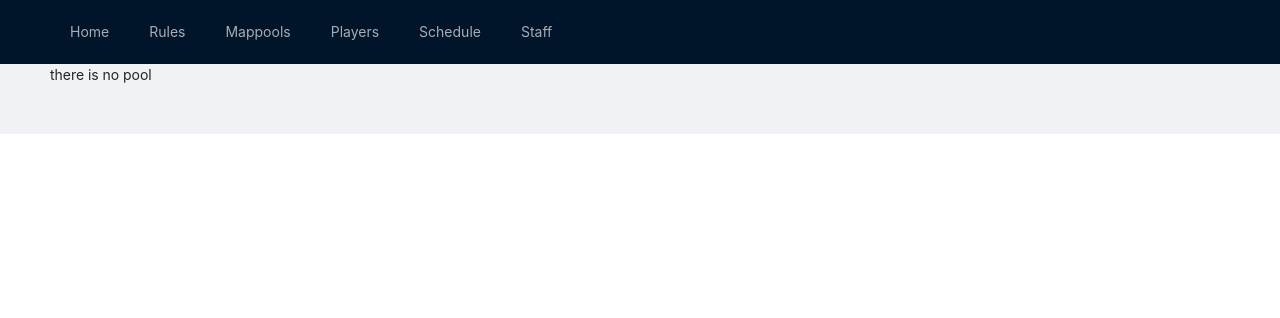
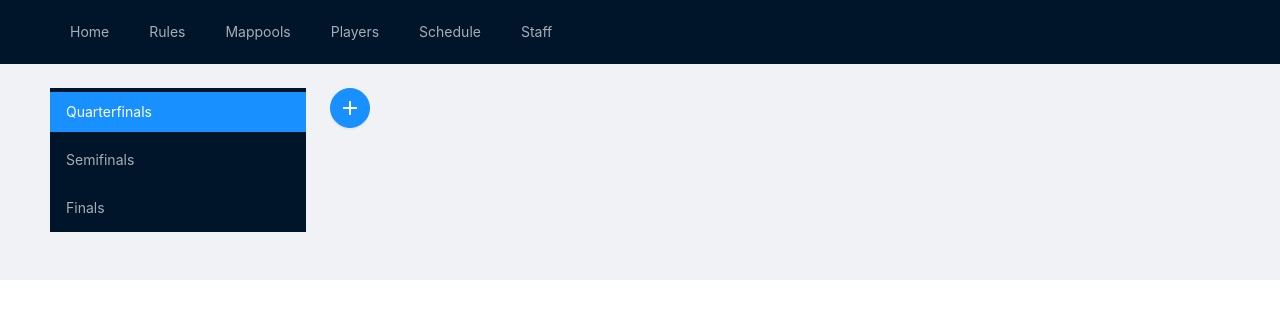
Before and after one commit to cory2067/gtsosu, a React app: page /agts/pools in a window 1280 px wide. Shown: the top 318 px of the page. Built offline with nearby package versions, Linux system fonts and the light colour scheme; the HTML template or start-up script is replaced by a standard one.

Commit message:
Add pooling form

```diff
--- a/client/src/components/App.js
+++ b/client/src/components/App.js
@@ -16,11 +16,6 @@ import "../utilities.css";
 import { Layout } from "antd";
 import "antd/dist/antd.css";
 const { Footer } = Layout;
-
-import { library } from "@fortawesome/fontawesome-svg-core";
-import { fab } from "@fortawesome/free-brands-svg-icons";
-import { fas } from "@fortawesome/free-solid-svg-icons";
-library.add(fab, fas);
 
 class App extends Component {
   constructor(props) {
--- /dev/null
+++ b/client/src/components/modules/AddMapModal.js
@@ -0,0 +1,39 @@
+import React, { Component } from "react";
+import { PlusOutlined } from "@ant-design/icons";
+import "../../utilities.css";
+
+import { Form, Select, Input, Modal, InputNumber } from "antd";
+
+class AddMapModal extends Component {
+  render() {
+    return (
+      <Modal
+        title="Add a map"
+        visible={this.props.visible}
+        onOk={this.props.handleOk}
+        onCancel={this.props.handleCancel}
+      >
+        <Form onValuesChange={this.props.onValuesChange}>
+          <Form.Item name="id" label="Map ID">
+            <Input />
+          </Form.Item>
+          <Form.Item name="mod" label="Mod">
+            <Select placeholder="Select a mod">
+              <Select.Option value="nm">Nomod</Select.Option>
+              <Select.Option value="hd">Hidden</Select.Option>
+              <Select.Option value="hr">Hard Rock</Select.Option>
+              <Select.Option value="dt">Double Time</Select.Option>
+              <Select.Option value="fm">Freemod</Select.Option>
+              <Select.Option value="tb">Tiebreaker</Select.Option>
+            </Select>
+          </Form.Item>
+          <Form.Item name="index" label="Index">
+            <InputNumber min={1} max={8} />
+          </Form.Item>
+        </Form>
+      </Modal>
+    );
+  }
+}
+
+export default AddMapModal;
--- /dev/null
+++ b/client/src/components/modules/MapCard.css
@@ -0,0 +1,4 @@
+.content .MapCard-card {
+  margin: var(--m);
+  max-width: 400px;
+}
--- /dev/null
+++ b/client/src/components/modules/MapCard.js
@@ -0,0 +1,32 @@
+import React, { Component } from "react";
+import { DownloadOutlined } from "@ant-design/icons";
+import { Link } from "@reach/router";
+
+import { Card } from "antd";
+import "./TourneyCard.css";
+
+class MapCard extends Component {
+  constructor(props) {
+    super(props);
+    this.state = {};
+  }
+
+  handleDownload = () => {
+    window.open(`https://osu.ppy.sh/b/${this.props.id}`);
+  };
+
+  render() {
+    return (
+      <Card
+        title={this.props.mod.toUpperCase() + this.props.index}
+        bordered={true}
+        actions={[<DownloadOutlined onClick={this.handleDownload} />]}
+        className="MapCard-card"
+      >
+        <p>{this.props.mod}</p>
+      </Card>
+    );
+  }
+}
+
+export default MapCard;
--- /dev/null
+++ b/client/src/components/pages/Mappools.css
@@ -0,0 +1,3 @@
+.Mappools-top {
+  height: var(--l);
+}
--- a/client/src/components/pages/Mappools.js
+++ b/client/src/components/pages/Mappools.js
@@ -1,19 +1,90 @@
 import React, { Component } from "react";
+import AddMapModal from "../modules/AddMapModal";
+import MapCard from "../modules/MapCard";
+import { PlusOutlined } from "@ant-design/icons";
 import "../../utilities.css";
+import { get } from "../../utilities";
+import "./Mappools.css";
 
-import { Layout, Card } from "antd";
+import { Layout, Menu, Button } from "antd";
 const { Content } = Layout;
 
 class Mappools extends Component {
   constructor(props) {
     super(props);
-    this.state = {};
+    this.state = {
+      selected: "qf",
+      modal: false,
+      maps: [],
+    };
   }
 
   componentDidMount() {}
 
+  handleMenuClick = ({ key }) => {
+    this.setState({ selected: key });
+    console.log(key);
+  };
+
+  handleAddMap = () => {
+    this.setState({
+      modal: true,
+    });
+  };
+
+  handleOk = (e) => {
+    console.log(this.state.formData);
+    this.setState({
+      modal: false,
+      maps: this.state.maps.concat(this.state.formData),
+    });
+    get("/api/mapdata", this.state.formData).then((res) => console.log(res));
+  };
+
+  handleCancel = (e) => {
+    this.setState({
+      modal: false,
+    });
+  };
+
+  handleFormChange = (changed, allData) => {
+    this.setState({ formData: allData });
+  };
+
   render() {
-    return <Content className="content">there is no pool</Content>;
+    return (
+      <Content className="content">
+        <div className="Mappools-top"></div>
+        <div className="u-flex">
+          <div className="u-sidebar">
+            <Menu theme="dark" selectedKeys={[this.state.selected]} onClick={this.handleMenuClick}>
+              <Menu.Item key="qf">Quarterfinals</Menu.Item>
+              <Menu.Item key="sf">Semifinals</Menu.Item>
+              <Menu.Item key="f">Finals</Menu.Item>
+            </Menu>
+          </div>
+
+          <Button
+            type="primary"
+            shape="circle"
+            icon={<PlusOutlined />}
+            size="large"
+            onClick={this.handleAddMap}
+          />
+
+          <AddMapModal
+            visible={this.state.modal}
+            handleOk={this.handleOk}
+            handleCancel={this.handleCancel}
+            onValuesChange={this.handleFormChange}
+          />
+
+          {this.state.maps.map((map) => (
+            <MapCard key={map.id} {...map} />
+          ))}
+        </div>
+      </Content>
+    );
   }
 }
 
--- a/client/src/utilities.css
+++ b/client/src/utilities.css
@@ -27,6 +27,11 @@ form {
 .u-flexColumn {
   display: flex;
   flex-direction: column;
+}
+
+.u-sidebar {
+  width: 256px;
+  margin-right: var(--l);
 }
 
 .u-flex-justifyCenter {
--- a/package.json
+++ b/package.json
@@ -17,10 +17,6 @@
   "homepage": "",
   "dependencies": {
     "@awaitjs/express": "^0.4.0",
-    "@fortawesome/fontawesome-svg-core": "^1.2.26",
-    "@fortawesome/free-brands-svg-icons": "^5.12.0",
-    "@fortawesome/free-solid-svg-icons": "^5.12.0",
-    "@fortawesome/react-fontawesome": "^0.1.8",
     "@reach/router": "^1.2.1",
     "antd": "^4.0.4",
     "bcrypt": "^3.0.7",
```
Also changed, not shown: 2 other files (tests, documents, lock files or other folders).
